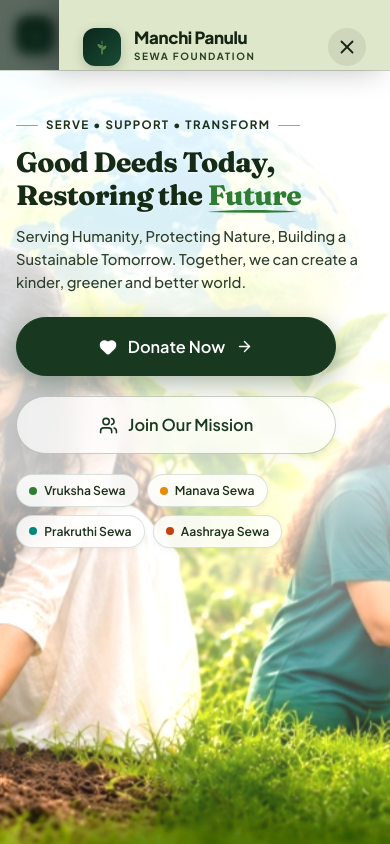
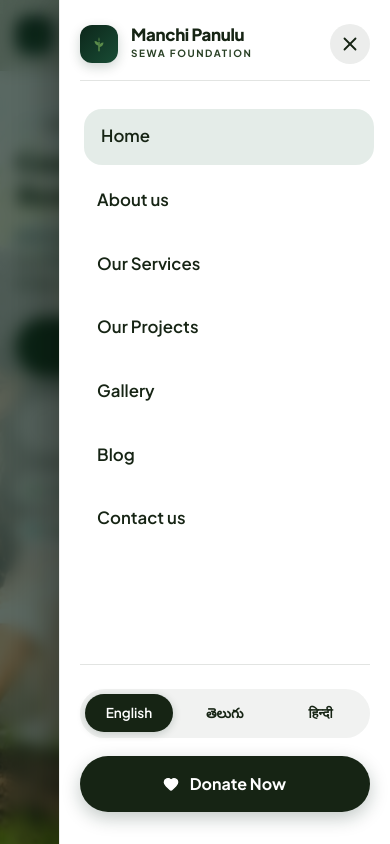
Before and after one commit to saranyak2406/ManchiPanuluSewaFoundation, a React (Vite) app: page / in a window 390 px wide. Both pictures are taken after a click on the button 352 px from the left and 35 px from the top of the page. Shown: the top 844 px of the page. Built offline with nearby package versions, Linux system fonts and the light colour scheme.

Commit message:
fix(mobile): use portal for mobile drawer to fix menu opening and navigation to home/pages

```diff
--- a/src/components/Navbar.jsx
+++ b/src/components/Navbar.jsx
@@ -1,6 +1,7 @@
 import React, { useState, useEffect } from 'react';
+import { createPortal } from 'react-dom';
 import { NavLink, Link, useLocation } from 'react-router-dom';
-import { Menu, X, Globe, ChevronDown, Check } from 'lucide-react';
+import { Menu, X, Globe, ChevronDown, Check, Heart } from 'lucide-react';
 import { useLanguage } from '../context/LanguageContext';
 
 export default function Navbar() {
@@ -23,6 +24,18 @@ export default function Navbar() {
     setLangDropdownOpen(false);
   }, [location.pathname]);
 
+  // Lock body scroll when mobile drawer is open
+  useEffect(() => {
+    if (mobileMenuOpen) {
+      document.body.style.overflow = 'hidden';
+    } else {
+      document.body.style.overflow = '';
+    }
+    return () => {
+      document.body.style.overflow = '';
+    };
+  }, [mobileMenuOpen]);
+
   const navLinks = [
     { name: t('nav.home'), path: '/' },
     { name: t('nav.about'), path: '/about' },
@@ -38,13 +51,23 @@ export default function Navbar() {
     setLangDropdownOpen(false);
   };
 
+  const handleLinkClick = (path) => {
+    setMobileMenuOpen(false);
+    window.scrollTo({ top: 0, left: 0, behavior: 'smooth' });
+  };
+
   return (
     <>
       <header className={`site-header ${isScrolled ? 'scrolled' : ''}`}>
         <div className="container">
           <div className="navbar-inner">
             {/* Brand Logo */}
-            <Link to="/" className="brand-logo" aria-label="Manchi Panulu Sewa Foundation">
+            <Link
+              to="/"
+              className="brand-logo"
+              aria-label="Manchi Panulu Sewa Foundation"
+              onClick={() => handleLinkClick('/')}
+            >
               <div className="brand-icon-wrapper">
                 {/* Sprout emblem inside curved badge */}
                 <svg width="22" height="22" viewBox="0 0 24 24" fill="none">
@@ -129,7 +152,7 @@ export default function Navbar() {
                 )}
               </div>
 
-              {/* Envarn-style dark solid rounded pill button - Hidden on small mobile screens to prevent header overflow */}
+              {/* Envarn-style dark solid rounded pill button - Hidden on small mobile screens */}
               <Link to="/donate" className="btn-envarn-pill-nav nav-desktop-donate">
                 {t('nav.donate')}
               </Link>
@@ -138,7 +161,10 @@ export default function Navbar() {
               <button
                 type="button"
                 className="mobile-nav-toggle"
-                onClick={() => setMobileMenuOpen(!mobileMenuOpen)}
+                onClick={(e) => {
+                  e.stopPropagation();
+                  setMobileMenuOpen(!mobileMenuOpen);
+                }}
                 aria-expanded={mobileMenuOpen}
                 aria-label="Toggle navigation menu"
               >
@@ -147,13 +173,20 @@ export default function Navbar() {
             </div>
           </div>
         </div>
+      </header>
 
-        {/* Mobile Navigation Drawer Modal */}
-        {mobileMenuOpen && (
-          <div className="mobile-drawer-overlay" onClick={() => setMobileMenuOpen(false)}>
+      {/* Mobile Navigation Drawer Modal - Rendered into body via Portal so backdrop-filter NEVER traps it */}
+      {mobileMenuOpen && typeof document !== 'undefined' && createPortal(
+        <div
+          className="mobile-drawer-overlay"
+          onClick={() => setMobileMenuOpen(false)}
+          role="dialog"
+          aria-modal="true"
+          aria-label="Mobile Navigation Menu"
+        >
           <aside className="mobile-drawer" onClick={(e) => e.stopPropagation()}>
             <div className="drawer-header">
-                <Link to="/" className="brand-logo" onClick={() => setMobileMenuOpen(false)}>
+              <Link to="/" className="brand-logo" onClick={() => handleLinkClick('/')}>
                 <div className="brand-icon-wrapper" style={{ width: 38, height: 38 }}>
                   <svg width="18" height="18" viewBox="0 0 24 24" fill="none">
                     <path d="M12 21V10" stroke="currentColor" strokeWidth="2" strokeLinecap="round" />
@@ -177,14 +210,14 @@ export default function Navbar() {
               </button>
             </div>
 
-              <nav className="drawer-nav-list" aria-label="Mobile Navigation">
+            <nav className="drawer-nav-list" aria-label="Mobile Navigation List">
               {navLinks.map((link) => (
                 <NavLink
                   key={link.path}
                   to={link.path}
                   end={link.path === '/'}
                   className={({ isActive }) => `drawer-nav-item ${isActive ? 'active' : ''}`}
-                    onClick={() => setMobileMenuOpen(false)}
+                  onClick={() => handleLinkClick(link.path)}
                 >
                   <span>{link.name}</span>
                 </NavLink>
@@ -220,15 +253,16 @@ export default function Navbar() {
               <Link
                 to="/donate"
                 className="btn-drawer-donate"
-                  onClick={() => setMobileMenuOpen(false)}
+                onClick={() => handleLinkClick('/donate')}
               >
-                  {t('nav.donate')}
+                <Heart size={16} fill="#FFFFFF" color="#FFFFFF" />
+                <span>{t('nav.donate')}</span>
               </Link>
             </div>
           </aside>
-          </div>
+        </div>,
+        document.body
       )}
-      </header>
     </>
   );
 }
--- a/src/styles/components.css
+++ b/src/styles/components.css
@@ -926,37 +926,76 @@
   background-color: var(--color-sage-100);
 }
 
-/* Mobile Drawer Overlay */
+/* Mobile Hamburger Toggle */
+.mobile-nav-toggle {
+  display: inline-flex;
+  align-items: center;
+  justify-content: center;
+  width: 44px;
+  height: 44px;
+  border-radius: 12px;
+  background-color: var(--color-surface-white);
+  border: 1px solid var(--color-border-card);
+  color: var(--color-forest-900);
+  cursor: pointer;
+  touch-action: manipulation;
+  -webkit-tap-highlight-color: transparent;
+  transition: all var(--transition-fast);
+  position: relative;
+  z-index: 105;
+}
+
+@media (min-width: 1040px) {
+  .mobile-nav-toggle {
+    display: none;
+  }
+}
+
+.mobile-nav-toggle:hover,
+.mobile-nav-toggle:active {
+  background-color: var(--color-sage-100);
+}
+
+/* Mobile Drawer Overlay - Global Portal into body */
 .mobile-drawer-overlay {
-  position: fixed;
-  inset: 0;
-  background-color: rgba(6, 26, 16, 0.6);
-  backdrop-filter: blur(6px);
-  z-index: 200;
-  animation: fadeIn 0.3s ease;
+  position: fixed !important;
+  inset: 0 !important;
+  width: 100vw !important;
+  height: 100vh !important;
+  height: 100dvh !important;
+  background-color: rgba(6, 26, 16, 0.65) !important;
+  backdrop-filter: blur(8px) !important;
+  -webkit-backdrop-filter: blur(8px) !important;
+  z-index: 999998 !important;
+  animation: fadeIn 0.25s ease;
+  touch-action: none;
 }
 
 .mobile-drawer {
-  position: fixed;
-  top: 0;
-  right: 0;
-  bottom: 0;
-  width: min(85vw, 380px);
-  background-color: var(--color-sage-50);
-  z-index: 210;
-  padding: 1.75rem 1.5rem;
-  display: flex;
-  flex-direction: column;
-  box-shadow: -10px 0 30px rgba(0, 0, 0, 0.25);
-  overflow-y: auto;
-  animation: slideInRight 0.3s cubic-bezier(0.16, 1, 0.3, 1);
+  position: fixed !important;
+  top: 0 !important;
+  right: 0 !important;
+  bottom: 0 !important;
+  width: min(85vw, 360px) !important;
+  height: 100vh !important;
+  height: 100dvh !important;
+  background-color: #FFFFFF !important;
+  z-index: 999999 !important;
+  padding: 1.5rem 1.25rem 2rem 1.25rem !important;
+  display: flex !important;
+  flex-direction: column !important;
+  box-shadow: -10px 0 40px rgba(0, 0, 0, 0.35) !important;
+  overflow-y: auto !important;
+  -webkit-overflow-scrolling: touch !important;
+  animation: slideInRight 0.28s cubic-bezier(0.16, 1, 0.3, 1) !important;
+  border-left: 1px solid rgba(23, 35, 24, 0.08) !important;
 }
 
 .drawer-header {
   display: flex;
   align-items: center;
   justify-content: space-between;
-  margin-bottom: 2rem;
+  margin-bottom: 1.75rem;
   padding-bottom: 1rem;
   border-bottom: 1px solid var(--color-border-card);
 }
@@ -977,6 +1016,10 @@
   font-size: 1.05rem;
   font-weight: 600;
   color: var(--color-text-main);
+  text-decoration: none;
+  cursor: pointer;
+  touch-action: manipulation;
+  -webkit-tap-highlight-color: transparent;
   transition: all var(--transition-fast);
 }
 
@@ -999,13 +1042,15 @@
   display: inline-flex;
   align-items: center;
   justify-content: center;
-  width: 38px;
-  height: 38px;
+  width: 40px;
+  height: 40px;
   border-radius: 50%;
   background-color: rgba(22, 36, 20, 0.08);
   border: none;
   color: var(--color-forest-900);
   cursor: pointer;
+  touch-action: manipulation;
+  -webkit-tap-highlight-color: transparent;
   transition: all var(--transition-fast);
 }
 
@@ -1032,6 +1077,7 @@
   background: transparent;
   color: var(--color-text-main);
   cursor: pointer;
+  touch-action: manipulation;
   transition: all var(--transition-fast);
   text-align: center;
 }
@@ -1055,6 +1101,8 @@
   font-weight: 700;
   border-radius: var(--radius-pill);
   text-decoration: none;
+  cursor: pointer;
+  touch-action: manipulation;
   box-shadow: 0 6px 18px rgba(12, 38, 26, 0.25);
   transition: all var(--transition-fast);
 }
```
Lines whose indentation alone changed are shown as unchanged.
